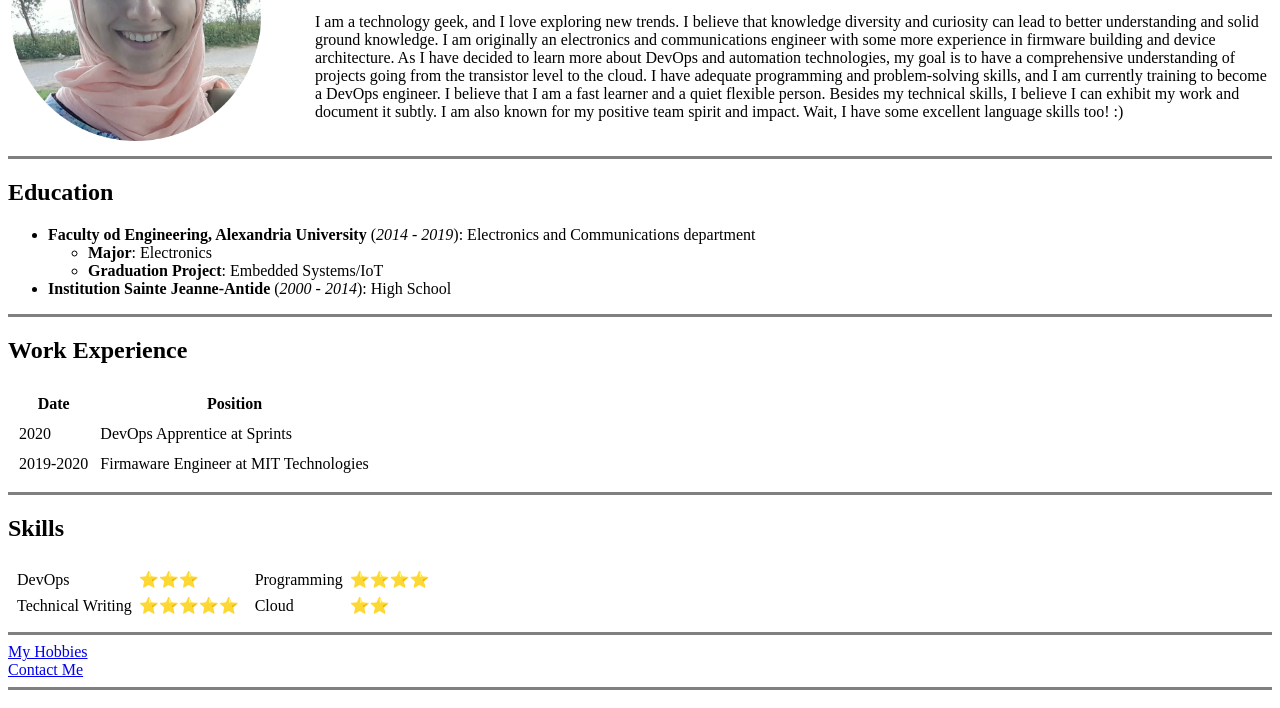
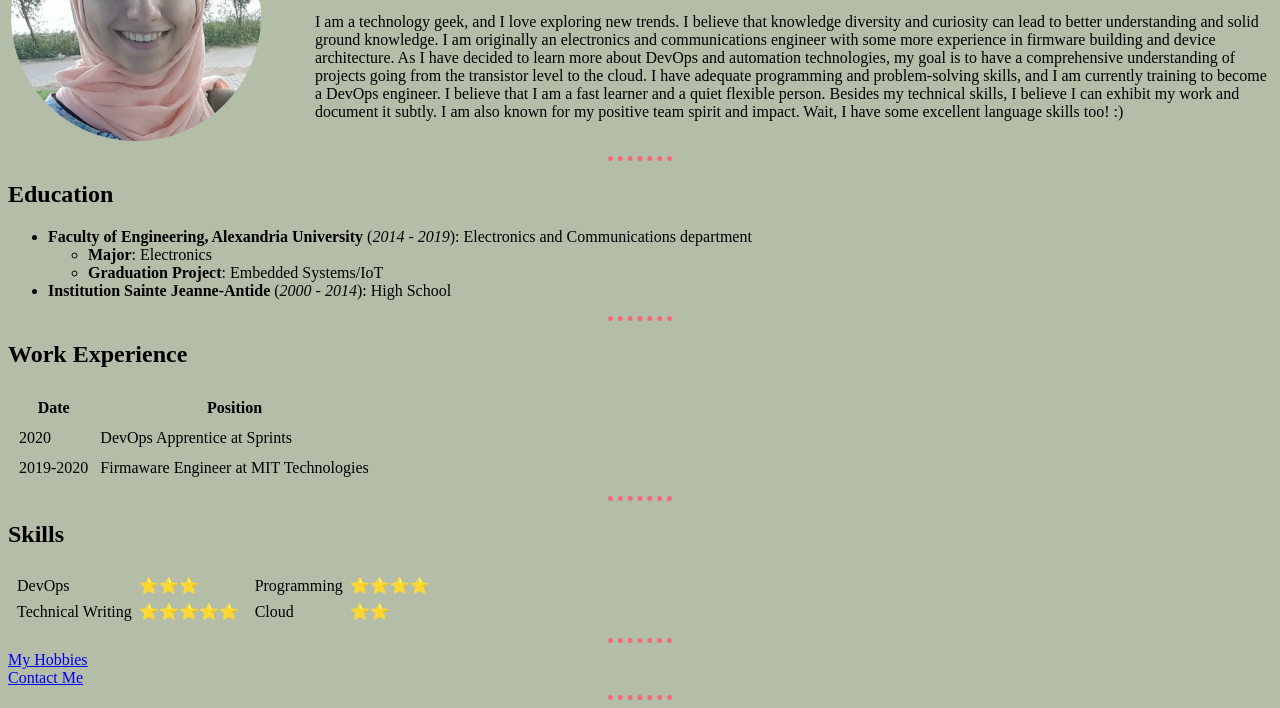
Before and after one commit to YaraAmrallah/cv, a plain HTML site: page index.html in a window 1280 px wide. Shown: the part 120-828 px from the top of the page. Drawn offline with Linux system fonts and the light colour scheme.

Commit message:
Add files via upload

```diff
--- /dev/null
+++ b/css/styles.css
@@ -0,0 +1,12 @@
+body {
+  /*background-color: #c0a1cc;*/
+  background-color: #b4bda8;
+}
+
+hr {
+  border-style: none;
+  background-color: #ffffff00;
+  border-top: dotted 5px #f56a79;
+  height: 0;
+  width: 5%;
+}
--- a/index.html
+++ b/index.html
@@ -4,6 +4,7 @@
 <head>
   <meta charset="utf-8">
   <title>Yara's Personal Blog 💭</title>
+  <link rel="stylesheet" href="css/styles.css">
 </head>
 
 <body>
@@ -41,7 +42,7 @@
   <ul>
     <dl>
       <dt>
-        <li><strong>Faculty od Engineering, Alexandria University </strong>(<em>2014 - 2019</em>): Electronics and Communications department</li>
+        <li><strong>Faculty of Engineering, Alexandria University </strong>(<em>2014 - 2019</em>): Electronics and Communications department</li>
         <ul>
           <li><strong>Major</strong>: Electronics </li>
           <li><strong>Graduation Project</strong>: Embedded Systems/IoT </li>
```
Also changed, not shown: contacts.html (+1 -0 lines), hobbies.html (+1 -0 lines), 1 other file.
